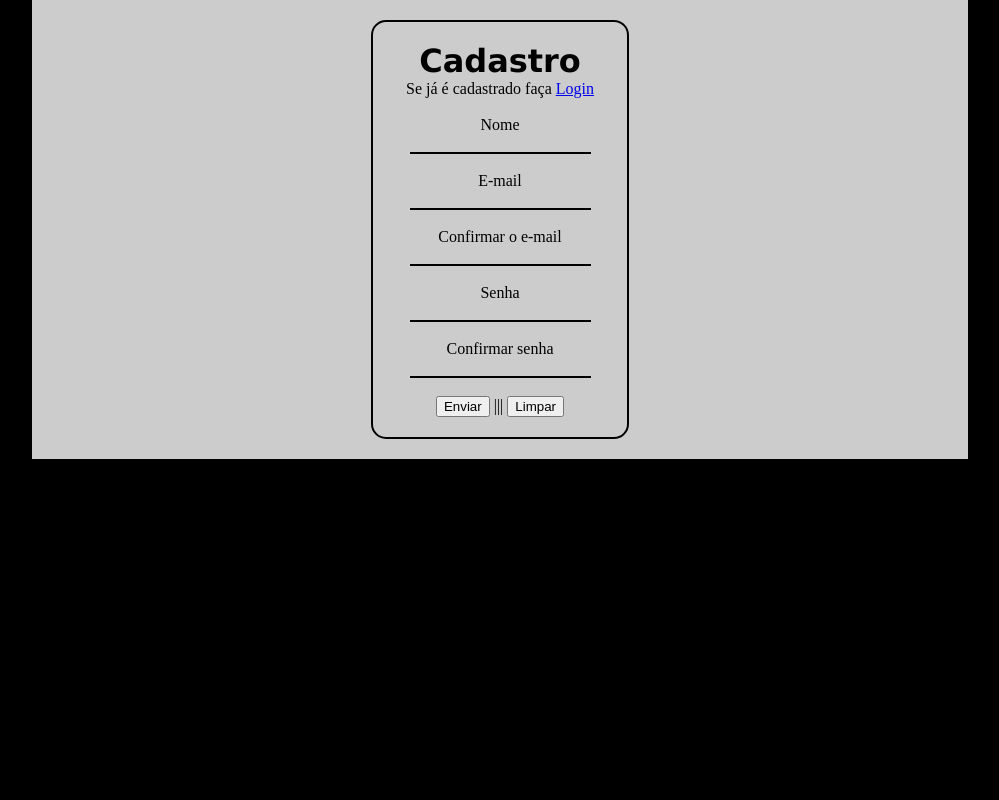
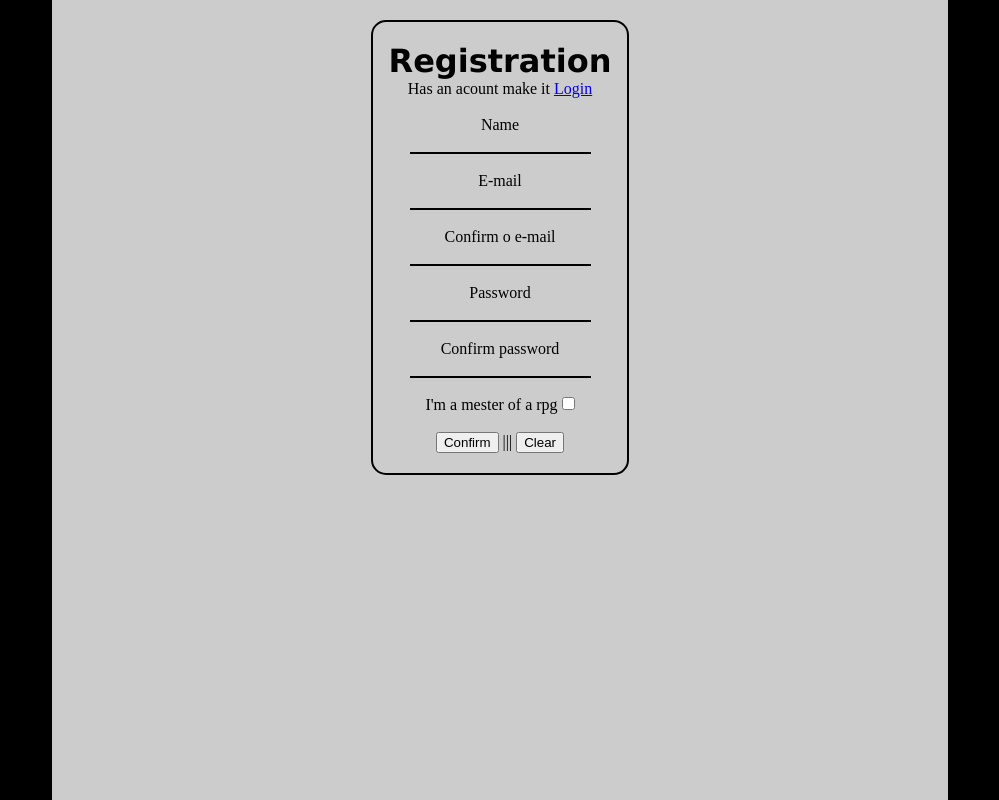
Before and after one commit to ryuto221/Ficha_RPG, a PHP site: page /paginas/php/cadastro.php in a window 1280 px wide. Shown: the whole page, without its empty margins (140-1139 px from the left). Run offline with PHP 8.4, Linux system fonts and the light colour scheme.

Commit message:
fiz o front do cadastro

```diff
--- a/css/estilo.css
+++ b/css/estilo.css
@@ -4,13 +4,14 @@
 }
 body{
     background-color: black;
+    margin-top: 0;
 }
 .corpo{
     width: 70%;
     height: 100%;
     background-color: rgb(204, 204, 204);
-    padding: 20px;
-
+    position: absolute;
+    margin-left: 15%;
 }
 .letra_perfil{
     text-align: center;
@@ -66,6 +67,7 @@ img{
     border: 2px solid black;
     border-radius: 15px;
     padding: 20px 15px;
+    margin-top: 20px;
 }
 .caContainer h1{
     text-align: center;
--- a/paginas/php/cadastro.php
+++ b/paginas/php/cadastro.php
@@ -1,38 +1,46 @@
 <?php
-    session_start();
     require("../template/header.php");
     $nomeEr = "";
     $emailEr = "";
     $confEmailEr = "";
     $senhaEr = "";
     $confSenhaEr = "";
+    $nome = "";
+    $email = "";
+    $confEmail = "";
+    $senha = "";
+    $confSenha = "";
+    $mestre = "";
 ?>
 <body>
     <div class="corpo">
         <div class="caContainer">
             <form action="" method="POST">
-                <h1>Cadastro</h1>
-                <p>Se já é cadastrado faça <a href="login.php">Login</a></p>
+                <h1>Registration</h1>
+                <p>Has an acount make it <a href="login.php">Login</a></p>
                 <br>
-                <label class="sobTxt">Nome</label><br>
+                <label class="sobTxt">Name</label><br>
                 <input type="text" name="nome" class="txt"><br>
                 <span class="spanErro"><?php echo $nomeEr; ?></span><br>
                 <label class="sobTxt">E-mail</label><br>
                 <input type="email" name="email" class="txt"><br>
                 <span class="spanErro"><?php echo $emailEr; ?></span><br>
-                <label class="sobTxt">Confirmar o e-mail</label><br>
+                <label class="sobTxt">Confirm o e-mail</label><br>
                 <input type="email" name="conFemail" class="txt"><br>
                 <span class="spanErro"><?php echo $confEmailEr; ?></span><br>
-                <label class="sobTxt">Senha</label><br>
+                <label class="sobTxt">Password</label><br>
                 <input type="password" name="senha" class="txt"><br>
                 <span class="spanErro"><?php echo $senhaEr; ?></span><br>
-                <label class="sobTxt">Confirmar senha</label><br>
+                <label class="sobTxt">Confirm password</label><br>
                 <input type="password" name="confSenha" class="txt"><br>
                 <span class="spanErro"><?php echo $confSenhaEr; ?></span><br>
+                <label>I'm a mester of a rpg <input type="checkbox" name="mestre"></label>
+                <br>
+                <br>
                 <div class="btnDiv">
-                    <input type="submit" name="enviar" value="Enviar" class="btn">
+                    <input type="submit" name="enviar" value="Confirm" class="btn">
                     |||
-                    <input type="reset" value="Limpar" class="btn">
+                    <input type="reset" value="Clear" class="btn">
                 </div>
             </form>
         </div>
```
